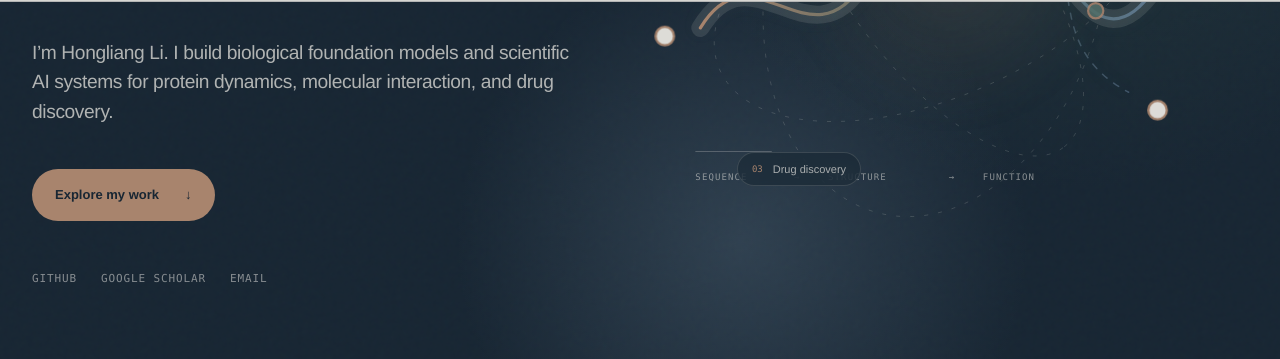
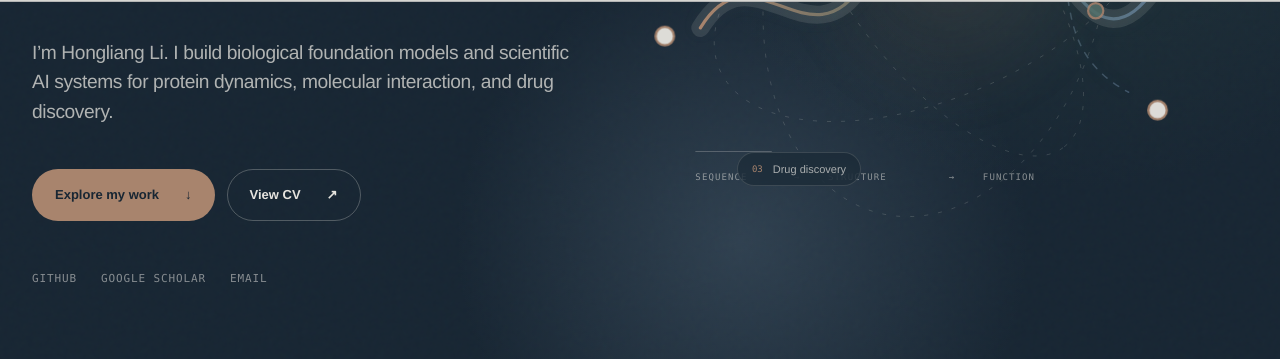
Before and after one commit to Zimiao1025/Zimiao1025.github.io, a Jekyll site: the page built from index.html, in a window 1280 px wide and 900 px high, scrolled down 387 px. Shown: the part 73-432 px from the top of the window. Built offline with Jekyll 4.4.1, drawn with Linux system fonts in a browser that asks for light colours.

Commit message:
Restore updated public CV

```diff
--- a/index.html
+++ b/index.html
@@ -14,6 +14,7 @@ body_class: home-page
       <p class="hero-intro">I’m Hongliang Li. I build biological foundation models and scientific AI systems for protein dynamics, molecular interaction, and drug discovery.</p>
       <div class="hero-actions">
         <a class="button button-primary" href="#work">Explore my work <span>↓</span></a>
+        <a class="button button-ghost" href="{{ '/assets/files/Hongliang-Li-CV.pdf' | relative_url }}" target="_blank">View CV <span>↗</span></a>
       </div>
       <div class="hero-links" aria-label="Profile links">
         <a href="https://github.com/Zimiao1025" target="_blank" rel="noreferrer">GitHub</a>
```
Also changed, not shown: 1 other file.
